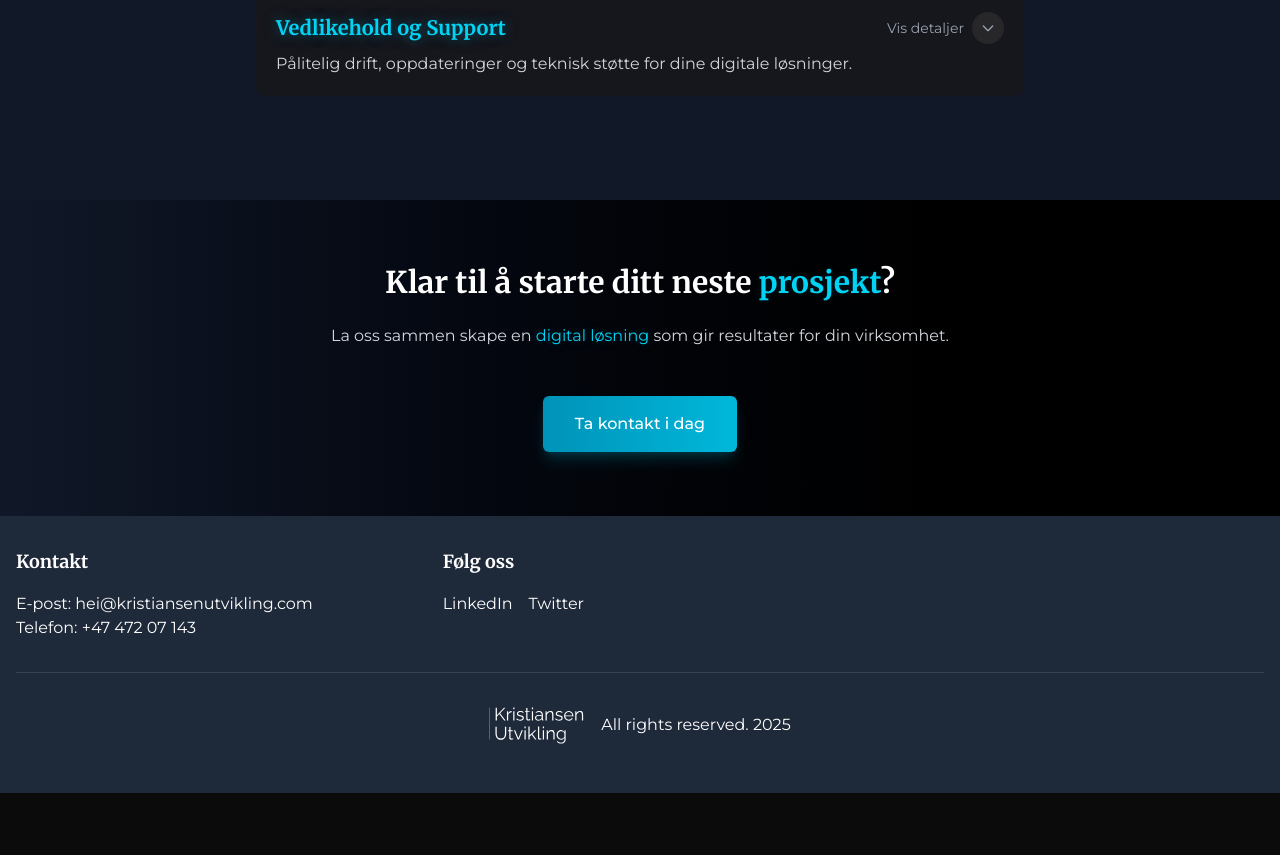
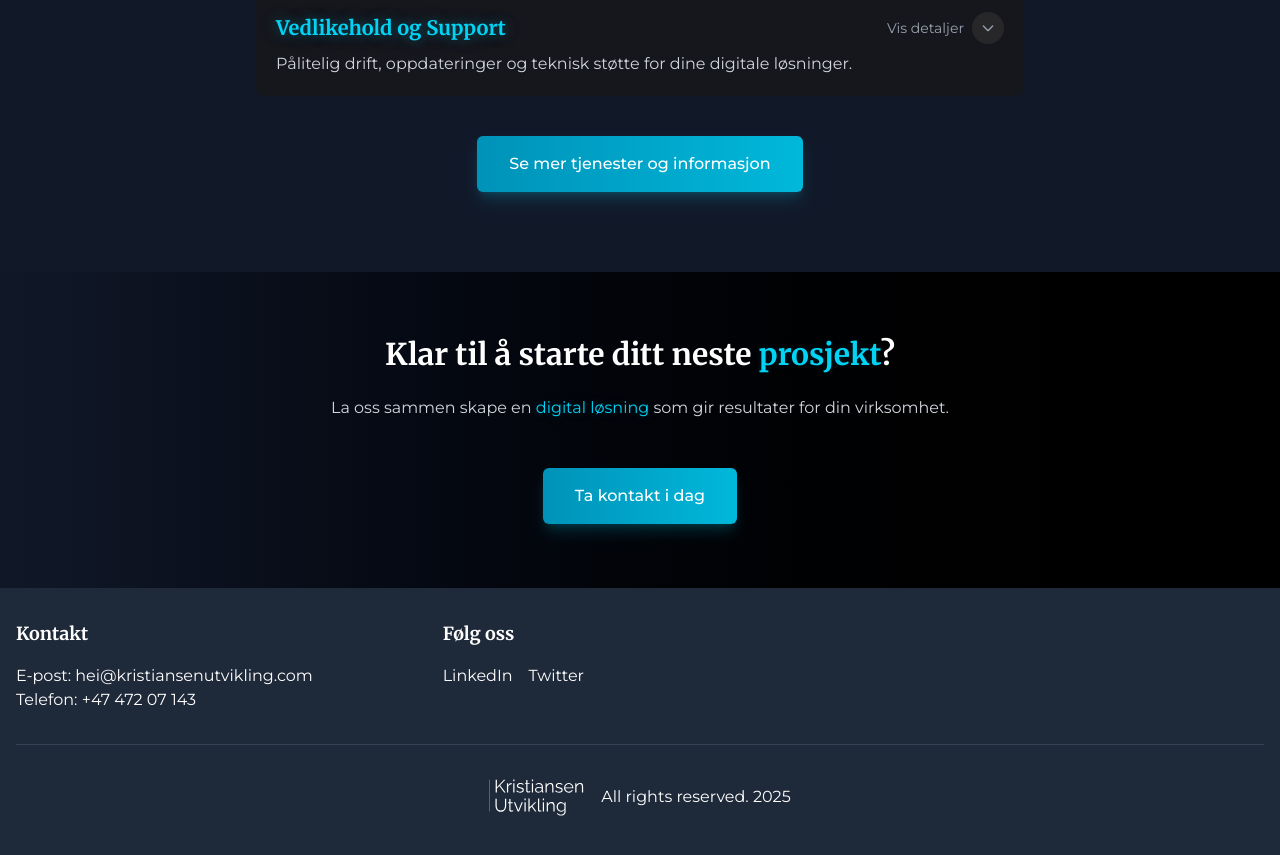
Before and after one commit to oddvarzk/kristiansenutvikling, a Next.js app: page / in a window 1280 px wide. Shown: the part 1800-2655 px from the top of the page. Before the commit the page ends 2593 px from the top, so only its background shows below. Built offline with nearby package versions, Linux system fonts and the light colour scheme.

Commit message:
added button to tjenester

```diff
--- a/src/components/ServiceSection.tsx
+++ b/src/components/ServiceSection.tsx
@@ -2,6 +2,7 @@
 
 import { useState, useRef, useEffect, ReactNode } from "react";
 import AnimatedKeyword from "../app/styles/AnimtertText";
+import Link from "next/link";
 
 // Type for the AnimatedSection props
 interface AnimatedSectionProps {
@@ -319,6 +320,16 @@ export default function ServicesSection() {
               delay={400 + index * 200}
             />
           ))}
+          <div className="flex justify-center">
+            {" "}
+            {/* Add this wrapper */}
+            <Link href="/tjenester">
+              <button className="mt-4 bg-gradient-to-r from-cyan-600 to-cyan-500 text-white px-8 py-4 rounded-md font-medium hover:from-cyan-500 hover:to-cyan-400 hover:translate-y-[-2px] hover:shadow-xl active:translate-y-[1px] active:shadow-md active:from-cyan-700 active:to-cyan-600 transition-all duration-300 shadow-lg shadow-cyan-500/20 cursor-pointer relative overflow-hidden ">
+                <span className="absolute -inset-x-1 bottom-0 h-[2px] bg-gradient-to-r from-transparent via-white to-transparent opacity-0 group-hover:opacity-100 transition-opacity"></span>
+                Se mer tjenester og informasjon
+              </button>
+            </Link>
+          </div>
         </AnimatedSection>
       </div>
     </section>
```
